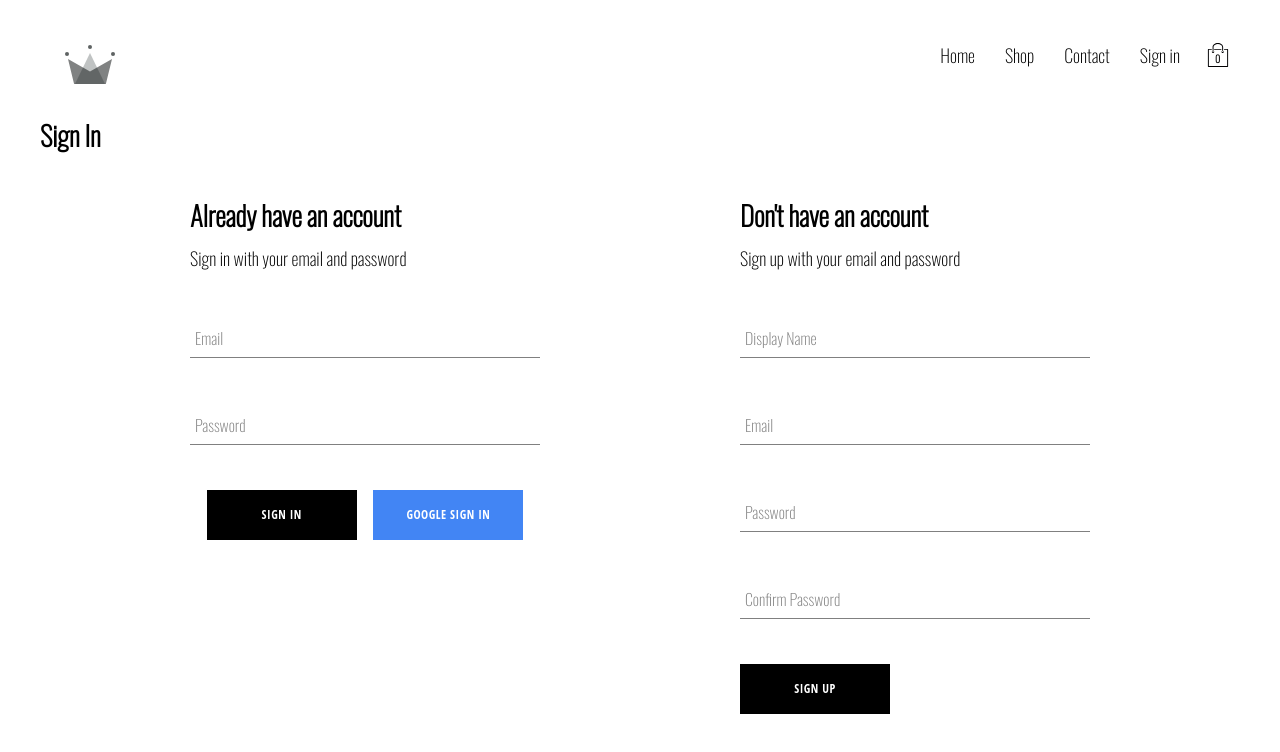
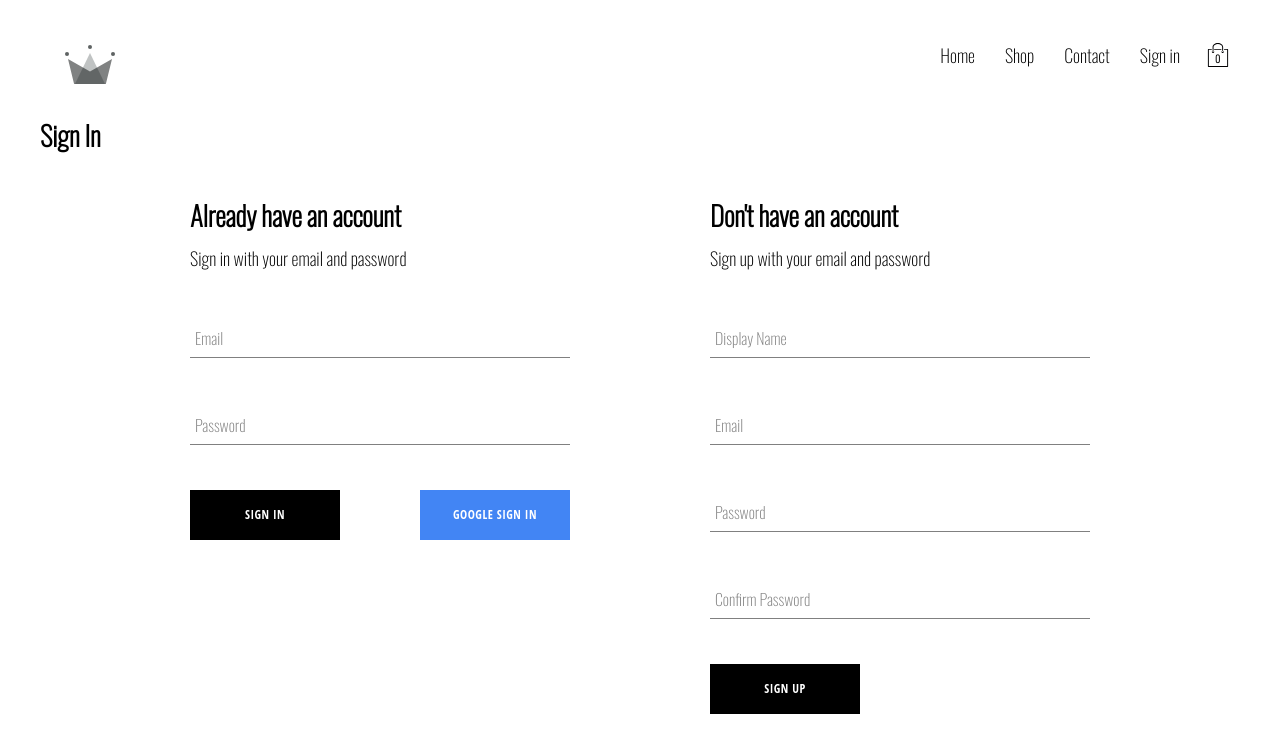
Before and after one commit to pinnet/crwnlive, a React (Create React App) app: page /auth in a window 1280 px wide. Shown: the top 752 px of the page. Built offline with nearby package versions, Linux system fonts and the light colour scheme; no server answers; the database is empty.

Commit message:
Refactor sign-in and sign-up forms

```diff
--- a/src/components/sign-in-form/sign-in-form.component.jsx
+++ b/src/components/sign-in-form/sign-in-form.component.jsx
@@ -7,7 +7,7 @@
  */
 
 import { useState } from 'react';
-import './sign-in-form.styles.scss';
+import { SignInContainer, ButtonsContainer } from './sign-in-form.styles';
 import FormInput from '../form-input/form-input.component';
 import  Button, { BUTTON_TYPE_CLASSES } from '../button/button.component';
 import {
@@ -76,18 +76,18 @@ const SignInForm = () => {
     };
 
     return (
-        <div className='sign-in-container'>
+        <SignInContainer>
             <h2>Already have an account</h2>
             <span>Sign in with your email and password</span>
             <form onSubmit={handleSubmit}>
                 <FormInput handleChange={handleChange} label='Email' required type="email" name='email' value={email} autoComplete='username' />
                 <FormInput handleChange={handleChange} label='Password' required type="password" name='password' pattern='.{8,22}' title='minimum 8 characters' value={password} autoComplete='current-password' />
-                <div className='buttons-container'>
+                <ButtonsContainer>
                     <Button type="submit" >Sign In</Button>
                     <Button type="button" buttonType={BUTTON_TYPE_CLASSES.google} onClick={signInWithGoogle} >Google Sign In</Button>
-                </div>
+                </ButtonsContainer>
             </form>
-        </div>
+        </SignInContainer>
     );
 }
 
--- /dev/null
+++ b/src/components/sign-in-form/sign-in-form.styles.jsx
@@ -0,0 +1,16 @@
+import styled from 'styled-components';
+
+export const SignInContainer = styled.div`
+  display: flex;
+  flex-direction: column;
+  width: 380px;
+
+  h2 {
+    margin: 10px 0;
+  }
+`;
+
+export const ButtonsContainer = styled.div`
+  display: flex;
+  justify-content: space-between;
+`;
--- a/src/components/sign-up-form/sign-up-form.component.jsx
+++ b/src/components/sign-up-form/sign-up-form.component.jsx
@@ -11,7 +11,7 @@ import {
     createAuthUserFromEmailAndPassword,
     createUserDocumentFromGoogleAuth
 } from '../../utils/firebase.utils';
-import './sign-up-form.styles.scss';
+import { SignUpContainer } from  './sign-up-form.styles';
 import FormInput from '../form-input/form-input.component';
 import Button from '../button/button.component';
 
@@ -56,7 +56,7 @@ const SignUpForm = () => {
         }
     }
     return (
-        <div className='sign-up-container'>
+        <SignUpContainer>
             <h2>Don't have an account</h2>
             <span>Sign up with your email and password</span>
             <form onSubmit={handleSubmit}>
@@ -66,7 +66,7 @@ const SignUpForm = () => {
                 <FormInput handleChange={handleChange} label='Confirm Password' required type="password" name='confirmPassword' value={confirmPassword} autoComplete='new-password' />
                 <Button type="submit" >Sign Up</Button>
             </form>
-        </div>
+        </SignUpContainer>
     );
 
 }
--- /dev/null
+++ b/src/components/sign-up-form/sign-up-form.styles.jsx
@@ -0,0 +1,11 @@
+import styled from 'styled-components';
+
+export const SignUpContainer = styled.div`
+  display: flex;
+  flex-direction: column;
+  width: 380px;
+
+  h2 {
+    margin: 10px 0;
+  }
+`;
```
